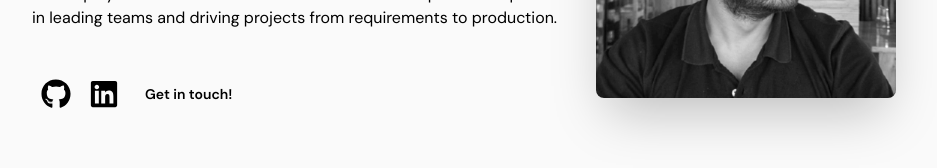
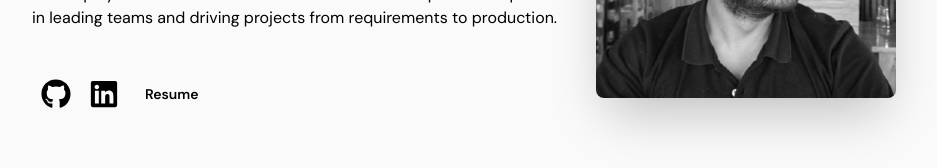
Before and after one commit to tshrv/tshrv.github.io, a Next.js app: page / in a window 1280 px wide. Shown: the part 462-630 px from the top of the page, without its empty margins (176-1113 px from the left). Built offline with nearby package versions, Linux system fonts and the light colour scheme.

Commit message:
Update contact link to resume PDF

```diff
--- a/src/app/page.tsx
+++ b/src/app/page.tsx
@@ -51,10 +51,10 @@ export default function Home() {
               </a>
               <a
                 className="btn btn-ghost"
-                href="mailto:tusharsrivastava162@gmail.com"
+                href="/tushar-srivastava-resume-july-2026.pdf"
                 target="_blank"
               >
-                Get in touch!
+                Resume
               </a>
             </div>
           </div>
```
